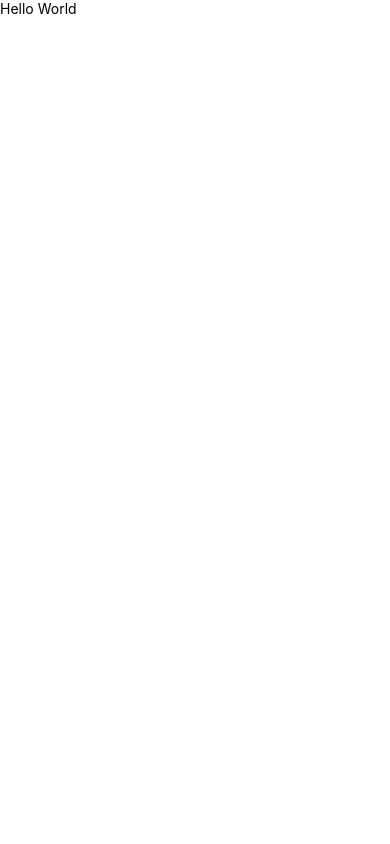
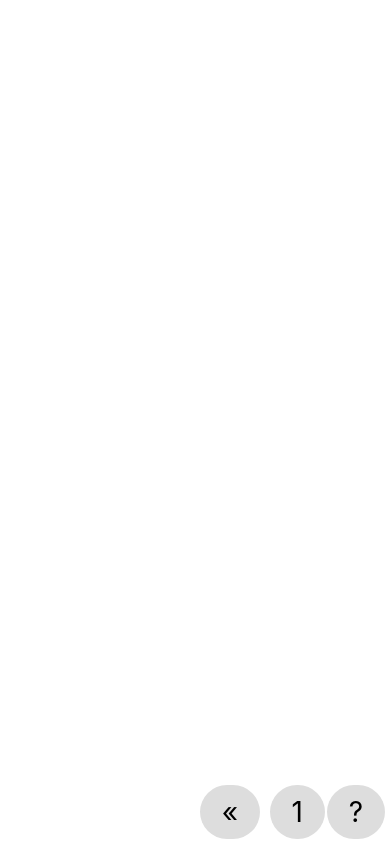
Before and after one commit to ayrtoneverton/mild_stress_app, a React Native app: screen / in a window 390 px wide. Built offline with nearby package versions, Linux system fonts and the light colour scheme.

Commit message:
Criada a estrutura de navegação entre os níveis do game. close #3

```diff
--- a/App.js
+++ b/App.js
@@ -1,14 +1,39 @@
 import React from 'react';
-import { StyleSheet, Text, View } from 'react-native';
+import { Alert, StyleSheet, Text, View } from 'react-native';
+
+const levels = [];
 
 export default class App extends React.Component {
 	constructor(props) {
 		super(props);
+		this.state = { level: 1 };
+		this.nextLevel = this.nextLevel.bind(this);
+		this.prevLevel = this.prevLevel.bind(this);
+	}
+	help(){
+		Alert.alert('Help', 'Decifre o enigma para passar para o próximo.');
+	}
+	getLevel(){
+		const Level = levels[this.state.level - 1];
+		if(Level)
+			return <Level nextLevel={this.nextLevel}/>;
+		else
+			Alert.alert('Finish', 'Parabéns, conseguiu chegar ao fim.');
+	}
+	nextLevel(){
+		this.setState({ level: this.state.level + 1 });
+	}
+	prevLevel(){
+		if(this.state.level > 1)
+			this.setState({ level: this.state.level - 1 });
 	}
 	render() {
 		return (
 			<View style={styles.container}>
-				<Text>Hello World</Text>
+				{this.getLevel()}
+				<Text style={styles.prev} onPress={this.prevLevel}>&laquo;</Text>
+				<Text style={styles.level}>{this.state.level}</Text>
+				<Text style={styles.help} onPress={this.help}>?</Text>
 			</View>
 		);
 	}
@@ -17,5 +42,35 @@ export default class App extends React.Component {
 const styles = StyleSheet.create({
 	container: {
 		flex: 1
+	},
+	prev:{
+		position: 'absolute',
+		bottom: 5,
+		right: 130,
+		fontSize: 28,
+		paddingVertical: 10,
+		paddingHorizontal: 22,
+		borderRadius: 100,
+		backgroundColor: '#ddd'
+	},
+	level:{
+		position: 'absolute',
+		bottom: 5,
+		right: 65,
+		fontSize: 28,
+		paddingVertical: 10,
+		paddingHorizontal: 22,
+		borderRadius: 100,
+		backgroundColor: '#ddd'
+	},
+	help:{
+		position: 'absolute',
+		bottom: 5,
+		right: 5,
+		fontSize: 28,
+		paddingVertical: 10,
+		paddingHorizontal: 22,
+		borderRadius: 100,
+		backgroundColor: '#ddd'
 	}
 });
```
